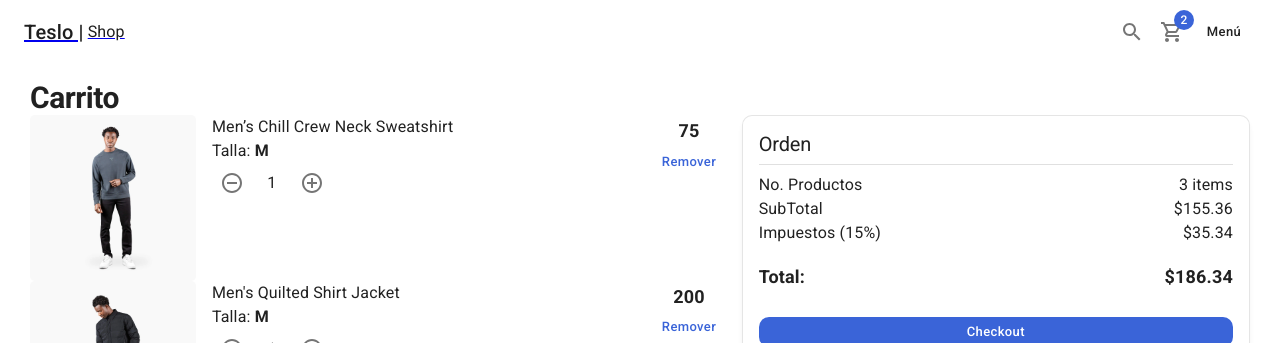
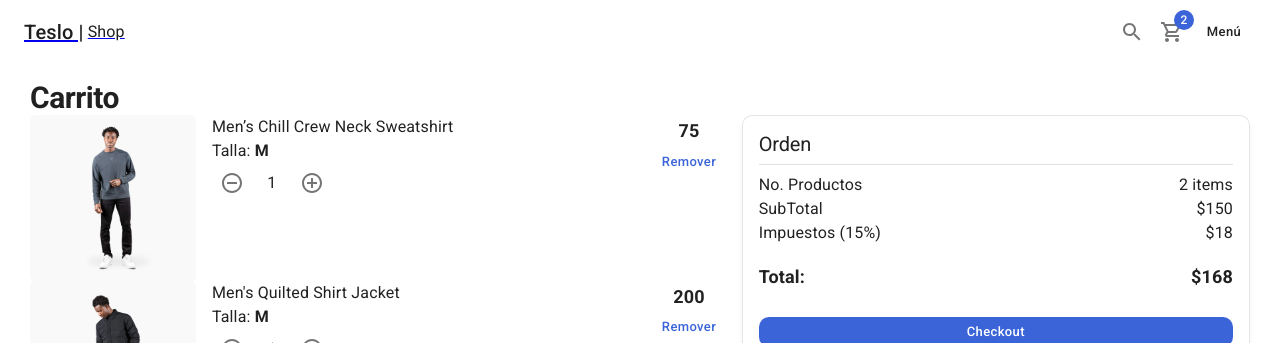
Before and after one commit to YsisC/ecommerce, a Next.js app: page /cart in a window 1280 px wide. Shown: the top 343 px of the page. Built offline with nearby package versions, Linux system fonts and the light colour scheme.

Commit message:
reestructura

```diff
--- a/components/cart/OrderSummary.tsx
+++ /dev/null
@@ -1,38 +0,0 @@
-import { Grid, Typography } from "@mui/material"
-
-
-export const OrderSummary = () => {
-  return (
-    <Grid container>
-
-        <Grid item xs={6}>
-            <Typography>No. Productos</Typography>
-        </Grid>
-        <Grid item xs={6} display='flex' justifyContent='end'>
-            <Typography>3 items</Typography>
-        </Grid>
-
-        <Grid item xs={6}>
-            <Typography>SubTotal</Typography>
-        </Grid>
-        <Grid item xs={6} display='flex' justifyContent='end'>
-            <Typography>{ `$${ 155.36 }` }</Typography>
-        </Grid>
-
-        <Grid item xs={6}>
-            <Typography>Impuestos (15%)</Typography>
-        </Grid>
-        <Grid item xs={6} display='flex' justifyContent='end'>
-            <Typography>{ `$${ 35.34 }` }</Typography>
-        </Grid>
-
-        <Grid item xs={6} sx={{ mt:2 }}>
-            <Typography variant="subtitle1">Total:</Typography>
-        </Grid>
-        <Grid item xs={6} sx={{ mt:2 }} display='flex' justifyContent='end'>
-            <Typography variant="subtitle1">{ `$${ 186.34 }` }</Typography>
-        </Grid>
-
-    </Grid>
-  )
-}
--- a/components/cart/index.ts
+++ b/components/cart/index.ts
@@ -1,2 +1,2 @@
 export * from './CartList'
-export * from './OrderSummary'
+export * from './OrdenSummary'
--- a/pages/cart/index.tsx
+++ b/pages/cart/index.tsx
@@ -1,6 +1,6 @@
 import { Typography, Grid, CardContent, Divider, Button, Card, Box } from '@mui/material';
 import { ShopLayout } from '../../components/layouts/ShopLayout';
-import { CartList, OrderSummary } from '../../components/cart'
+import { CartList, OrdenSummary } from '../../components/cart'
 
 const CartPage = () => {
     return (
@@ -15,7 +15,7 @@ const CartPage = () => {
                         <CardContent>
                             <Typography variant='h2'> Orden</Typography>
                             <Divider sx={{ my: 1 }} />
-                            <OrderSummary />
+                            <OrdenSummary />
                             <Box sx={{ mt: 3 }}>
                                 <Button color="secondary" className='circular-btn' fullWidth >
                                     Checkout
```
